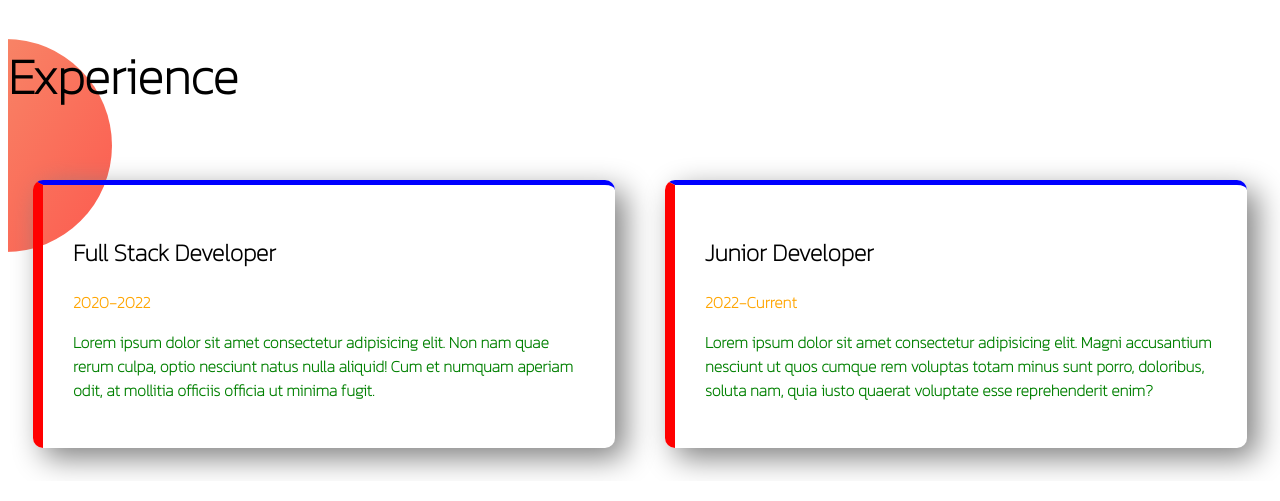
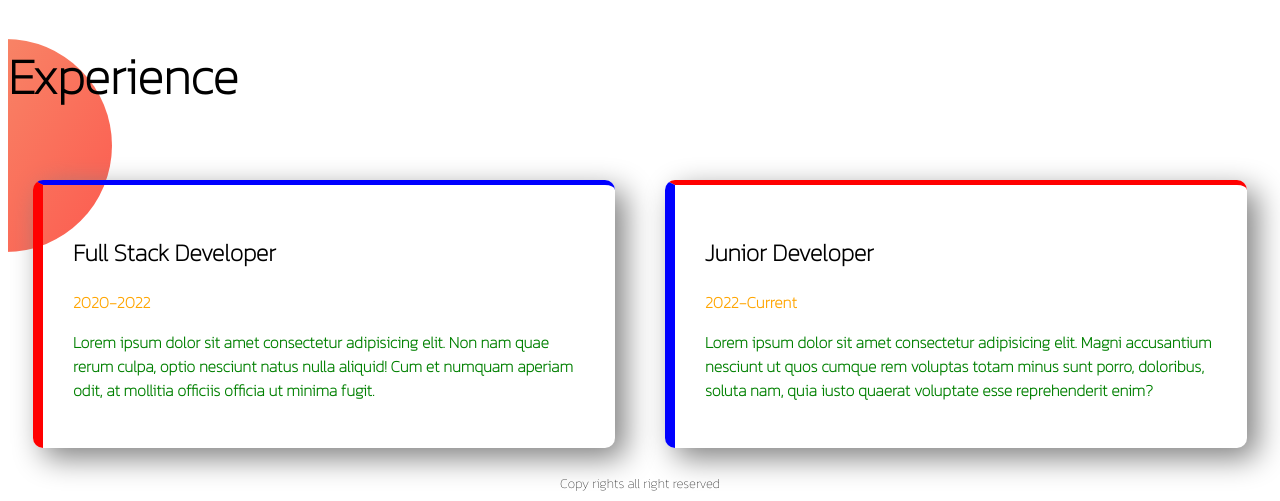
Before and after one commit to fasourav/dev-test-portfolio, a plain HTML site: page index.html in a window 1280 px wide. Shown: the part 769-1270 px from the top of the page. Drawn offline with Linux system fonts and the light colour scheme.

Commit message:
final commit

```diff
--- a/index.html
+++ b/index.html
@@ -39,12 +39,12 @@
     <section class="experience">
         <h1>Experience</h1>
         <div class="flexible-conatiner">
-            <div class="box">
+            <div id="box-left">
                 <h2>Full Stack Developer</h2>
                 <strong>2020-2022</strong>
                 <p>Lorem ipsum dolor sit amet consectetur adipisicing elit. Non nam quae rerum culpa, optio nesciunt natus nulla aliquid! Cum et numquam aperiam odit, at mollitia officiis officia ut minima fugit.</p>
             </div>
-            <div class="box">
+            <div id="box-right">
                 <h2>Junior Developer</h2>
                 <strong>2022-Current</strong>
                 <p>Lorem ipsum dolor sit amet consectetur adipisicing elit. Magni accusantium nesciunt ut quos cumque rem voluptas totam minus sunt porro, doloribus, soluta nam, quia iusto quaerat voluptate esse reprehenderit enim?</p>
@@ -55,4 +55,7 @@
 
 
 </body>
+<footer>
+    <small>Copy rights all right reserved</small>
+</footer>
 </html>
--- a/style.css
+++ b/style.css
@@ -48,7 +48,7 @@ strong{
     background-position: right;
 }
 
-.box{
+#box-left{
     width: 50%;
     margin: 25px 25px;
     padding: 30px 30px;
@@ -57,8 +57,21 @@ strong{
     border-left: 10px solid red;
     border-top: 5px solid blue;
 }
+#box-right{
+    width: 50%;
+    margin: 25px 25px;
+    padding: 30px 30px;
+    box-shadow: 10px 10px 30px gray;
+    border-radius: 10px;
+    border-left: 10px solid blue;
+    border-top: 5px solid red;
+}
 .experience
 {
     background-image: url(images/exp-bg.png);
     background-repeat: no-repeat;
 }
+
+footer{
+text-align: center;
+}
```
